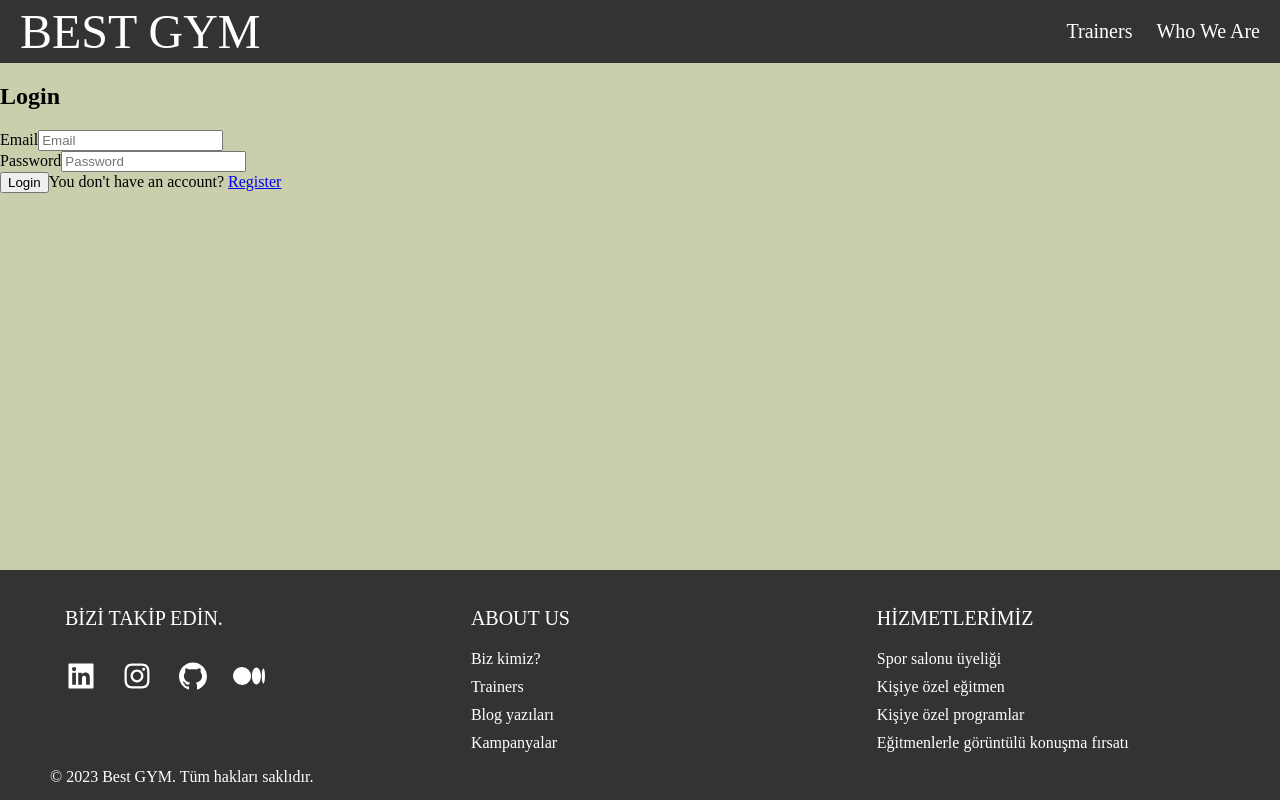
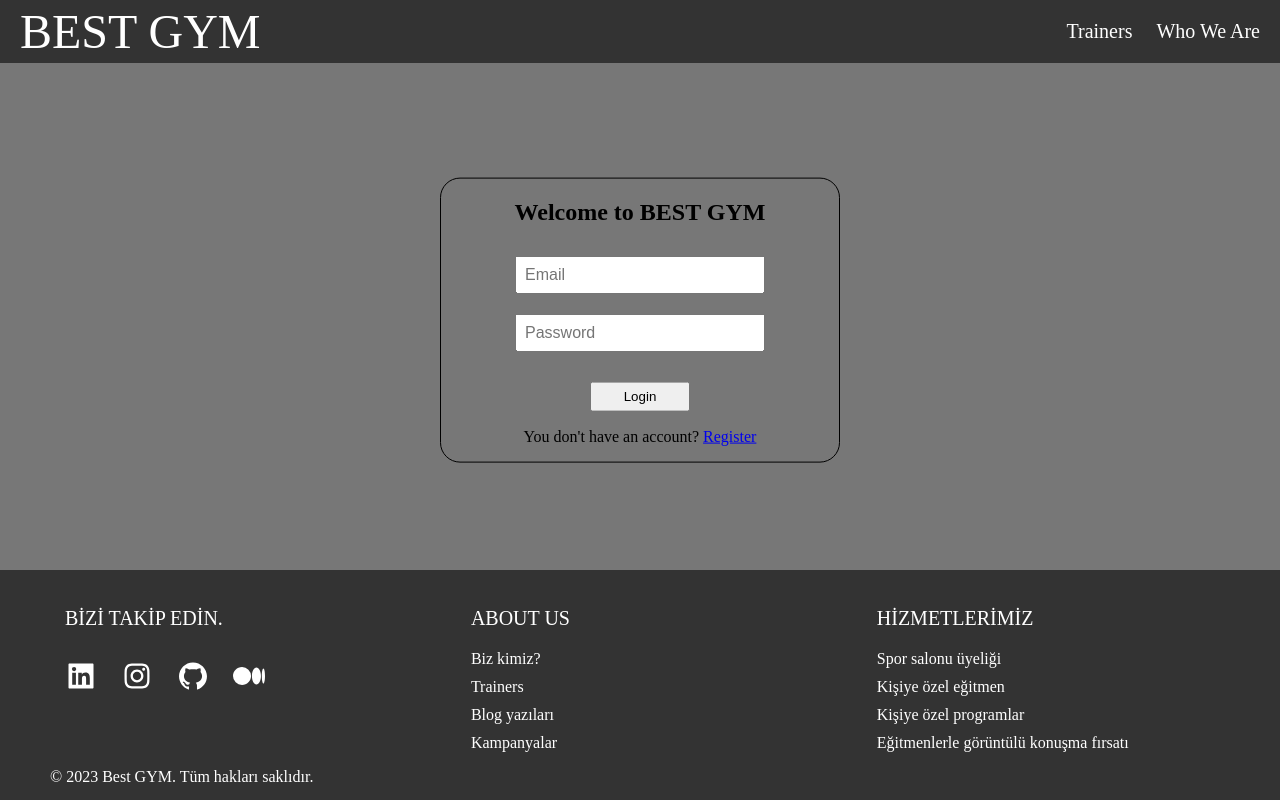
Before and after one commit to kemalsezgen/gym, a React (Create React App) app in the folder client/: page / in a window 1280 px wide. Built offline with nearby package versions, Linux system fonts and the light colour scheme.

Commit message:
loginpage css

```diff
--- a/client/src/App.css
+++ b/client/src/App.css
@@ -3,7 +3,7 @@
 }
 
 body {
-    background-color: rgb(203, 206, 172);
+    background-color: #777;
     margin: 0;
 }
 
@@ -95,3 +95,41 @@ footer {
 .social-accounts a {
     font-size: 2em;
 }
+
+.login-container {
+    position: absolute;
+    top: 40%;
+    left: 50%;
+    transform: translate(-50%, -50%);
+    border: 1px solid black;
+    border-radius: 20px;
+    width: 400px;
+}
+
+.welcomeMessage {
+    text-align: center;
+}
+
+.loginForm {
+    text-align: center;
+}
+
+.loginLower {
+    margin-top: 20px;
+    text-align: center;
+}
+
+.loginButton {
+    width: 100px;
+    height: 30px;
+}
+
+.formInput {
+    padding: 10px;
+}
+
+.formInput input {
+    padding: 8px;
+    font-size: 16px;
+    width: 250px;
+}
--- a/client/src/pages/Login.js
+++ b/client/src/pages/Login.js
@@ -18,7 +18,7 @@ const Login = () => {
     e.preventDefault();
     dispatch(loginStart());
     try {
-      const response = await axios.post('/auth/login', {email, password});
+      const response = await axios.post('/auth/login', { email, password });
       dispatch(loginSuccess(response.data));
       navigate("/");
     } catch (error) {
@@ -27,22 +27,26 @@ const Login = () => {
   };
 
   return (
-    <div className='container'>
-      <h2>Login</h2>
-      <form onSubmit={(e) => handleSubmit(e)}>
-        <div>
-          <label htmlFor='email'>Email</label>
-          <input type='email' name='email' placeholder='Email' onChange={e => setEmail(e.target.value)}/>
-        </div>
-        <div>
-          <label htmlFor='password'>Password</label>
-          <input type='password' name='password' placeholder='Password' onChange={e => setPassword(e.target.value)}/>
-        </div>
-        <button type='submit'>Login</button>
-        <span>
-          You don't have an account? <Link to='/register'>Register</Link>
-        </span>
-      </form>
+    <div className='login-container'>
+      <div className='welcomeMessage'>
+        <h2>Welcome to BEST GYM</h2>
+      </div>
+      <div className='loginForm'>
+        <form onSubmit={(e) => handleSubmit(e)}>
+          <div className='formInput'>
+            <input type='email' name='email' placeholder='Email' onChange={e => setEmail(e.target.value)} />
+          </div>
+          <div className='formInput'>
+            <input type='password' name='password' placeholder='Password' onChange={e => setPassword(e.target.value)} />
+          </div>
+          <div className='loginLower'>
+            <button className='loginButton' type='submit'>Login</button>
+            <div className='redirectText'>
+              <p> You don't have an account? <span><Link to='/register'>Register</Link></span></p>
+            </div>
+          </div>
+        </form>
+      </div>
     </div>
   )
 }
```
